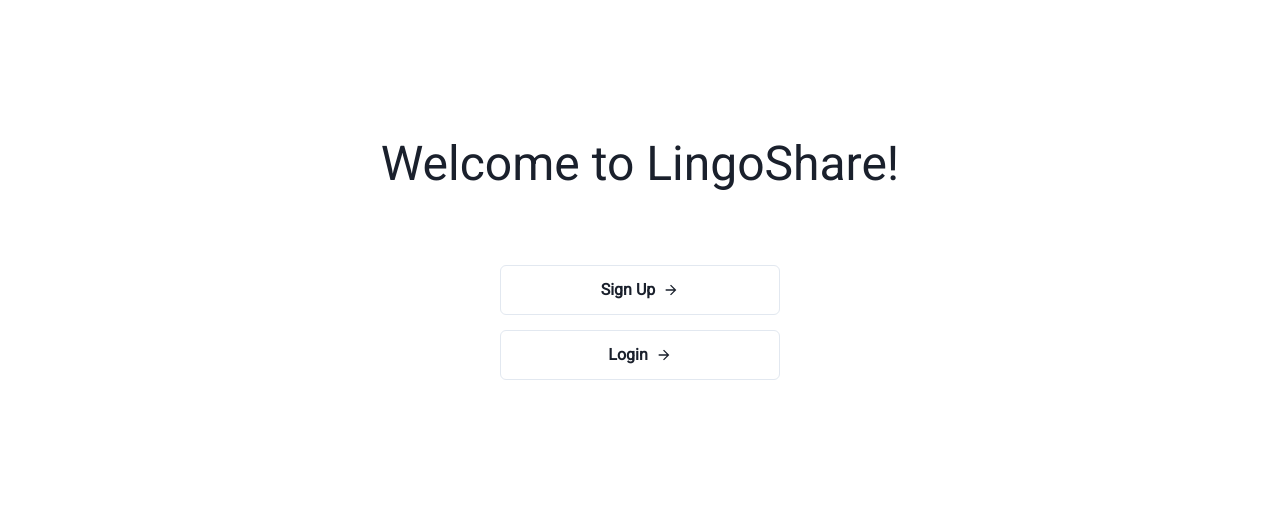
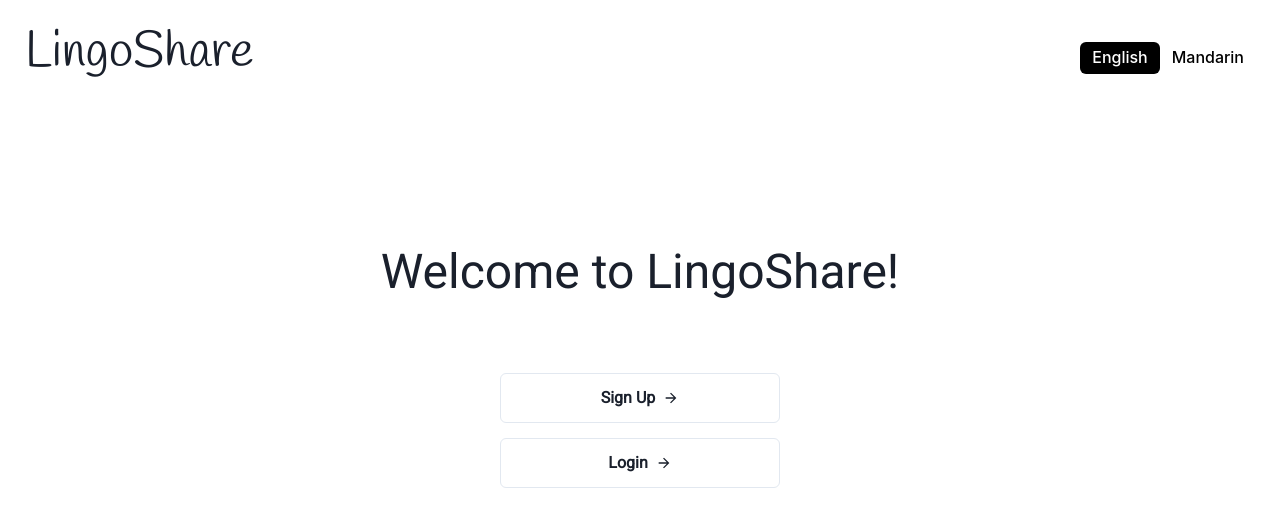
Before and after one commit to cooper-a/lingo-share, a React (Create React App) app in the folder lingo-share/: page / in a window 1280 px wide. Shown: the top 526 px of the page. Built offline with nearby package versions, Linux system fonts and the light colour scheme; no server answers.

Commit message:
add the internationlization toggle to the homepage

```diff
--- a/lingo-share/src/components/home.jsx
+++ b/lingo-share/src/components/home.jsx
@@ -7,6 +7,7 @@ import React, { useEffect, useState } from "react";
 import { rtdb } from "../firebase";
 import { ref, onValue } from "firebase/database";
 import { useTranslation } from "react-i18next";
+import Navbar from "./navbar";
 
 export default function Home() {
   const navigate = useNavigate();
@@ -43,6 +44,8 @@ export default function Home() {
   return (
     <div>
       {showLogin ? (
+        <div>
+          <Navbar />
           <ChakraProvider>
             <div className="welcome-pg">
               <Text fontSize="5xl">{t("Welcome to LingoShare!")}</Text>
@@ -67,6 +70,7 @@ export default function Home() {
               </Button>
             </div>
           </ChakraProvider>
+        </div>
       ) : (
         <></>
       )}
```
Also changed, not shown: 1 other file (tests, documents, lock files or other folders). Lines whose indentation alone changed are shown as unchanged.
